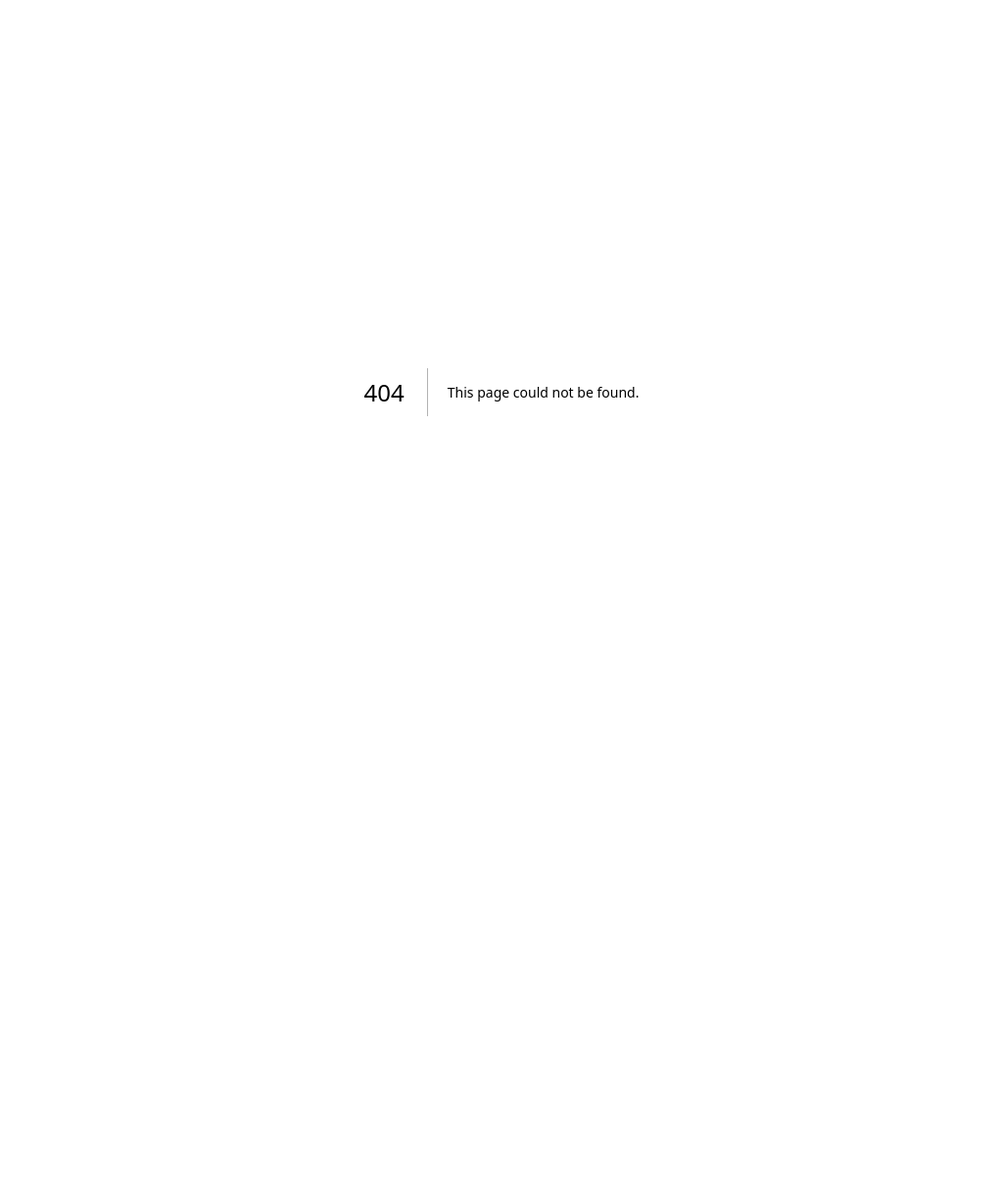
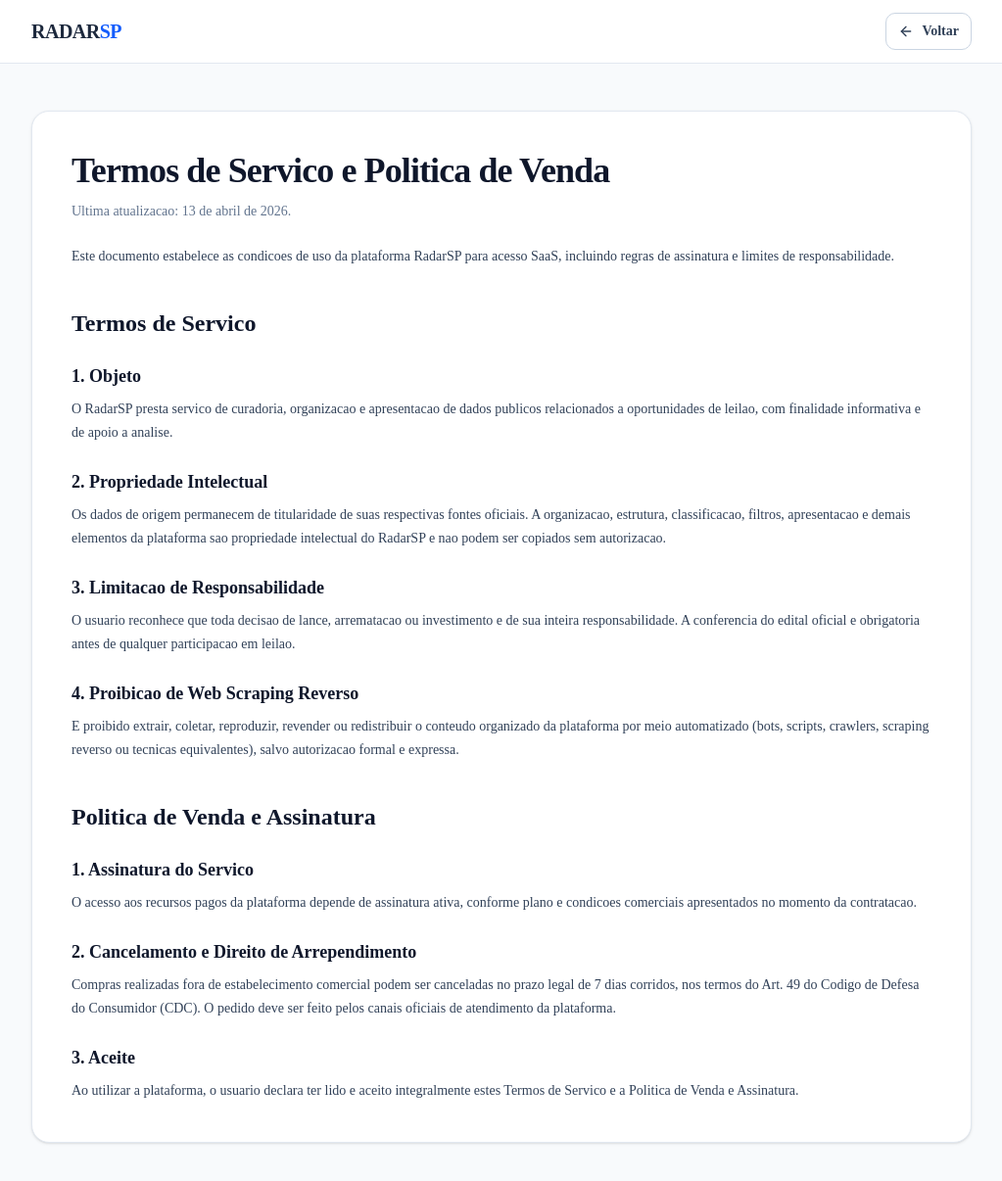
Before and after one commit to freitasbtw/radar.ai, a Next.js app in the folder frontend/: page /legal/termos-e-politica-de-venda in a window 1280 px wide. Before the commit this address had no page. Shown: the top 1206 px of the page at 98% size, without its empty margins (128-1151 px from the left). Before the commit the page ends 800 px from the top, so only its background shows below. Built offline with nearby package versions, Linux system fonts and the light colour scheme.

Commit message:
feat(legal): add terms of service and sales policy page
Closes #1

Closes #2

```diff
--- /dev/null
+++ b/frontend/src/app/legal/termos-e-politica-de-venda/page.tsx
@@ -0,0 +1,111 @@
+import type { Metadata } from "next";
+import Link from "next/link";
+import { ArrowLeft } from "lucide-react";
+
+export const metadata: Metadata = {
+  title: "Termos de Servico e Politica de Venda | Radar.ai",
+  description:
+    "Base juridica do Radar.ai para prestacao de servico de curadoria de dados publicos e politica de assinatura.",
+};
+
+export default function LegalTermsAndSalesPolicyPage() {
+  return (
+    <main className="min-h-screen bg-slate-50 text-slate-900 font-sans">
+      <header className="border-b border-slate-200 bg-white">
+        <div className="mx-auto flex h-16 w-full max-w-5xl items-center justify-between px-4 md:px-8">
+          <span className="text-xl font-black tracking-tight text-slate-800">
+            RADAR<span className="text-blue-600">SP</span>
+          </span>
+          <Link
+            href="/"
+            className="inline-flex items-center gap-2 rounded-lg border border-slate-300 px-3 py-2 text-sm font-semibold text-slate-700 transition-colors hover:bg-slate-100"
+          >
+            <ArrowLeft className="h-4 w-4" />
+            Voltar
+          </Link>
+        </div>
+      </header>
+
+      <div className="mx-auto w-full max-w-5xl px-4 py-8 md:px-8 md:py-12">
+        <article className="rounded-2xl border border-slate-200 bg-white p-6 shadow-sm md:p-10">
+          <h1 className="text-3xl font-black tracking-tight text-slate-900 md:text-4xl">
+            Termos de Servico e Politica de Venda
+          </h1>
+          <p className="mt-3 text-sm text-slate-500">Ultima atualizacao: 13 de abril de 2026.</p>
+          <p className="mt-6 text-sm leading-6 text-slate-700">
+            Este documento estabelece as condicoes de uso da plataforma RadarSP para acesso SaaS,
+            incluindo regras de assinatura e limites de responsabilidade.
+          </p>
+
+          <section id="termos-de-servico" className="mt-10 space-y-6">
+            <h2 className="text-2xl font-black text-slate-900">Termos de Servico</h2>
+
+            <div className="space-y-2">
+              <h3 className="text-lg font-bold text-slate-900">1. Objeto</h3>
+              <p className="text-sm leading-6 text-slate-700">
+                O RadarSP presta servico de curadoria, organizacao e apresentacao de dados publicos
+                relacionados a oportunidades de leilao, com finalidade informativa e de apoio a analise.
+              </p>
+            </div>
+
+            <div className="space-y-2">
+              <h3 className="text-lg font-bold text-slate-900">2. Propriedade Intelectual</h3>
+              <p className="text-sm leading-6 text-slate-700">
+                Os dados de origem permanecem de titularidade de suas respectivas fontes oficiais. A
+                organizacao, estrutura, classificacao, filtros, apresentacao e demais elementos da
+                plataforma sao propriedade intelectual do RadarSP e nao podem ser copiados sem autorizacao.
+              </p>
+            </div>
+
+            <div className="space-y-2">
+              <h3 className="text-lg font-bold text-slate-900">3. Limitacao de Responsabilidade</h3>
+              <p className="text-sm leading-6 text-slate-700">
+                O usuario reconhece que toda decisao de lance, arrematacao ou investimento e de sua inteira
+                responsabilidade. A conferencia do edital oficial e obrigatoria antes de qualquer
+                participacao em leilao.
+              </p>
+            </div>
+
+            <div className="space-y-2">
+              <h3 className="text-lg font-bold text-slate-900">4. Proibicao de Web Scraping Reverso</h3>
+              <p className="text-sm leading-6 text-slate-700">
+                E proibido extrair, coletar, reproduzir, revender ou redistribuir o conteudo organizado da
+                plataforma por meio automatizado (bots, scripts, crawlers, scraping reverso ou tecnicas
+                equivalentes), salvo autorizacao formal e expressa.
+              </p>
+            </div>
+          </section>
+
+          <section id="politica-de-venda" className="mt-10 space-y-6">
+            <h2 className="text-2xl font-black text-slate-900">Politica de Venda e Assinatura</h2>
+
+            <div className="space-y-2">
+              <h3 className="text-lg font-bold text-slate-900">1. Assinatura do Servico</h3>
+              <p className="text-sm leading-6 text-slate-700">
+                O acesso aos recursos pagos da plataforma depende de assinatura ativa, conforme plano e
+                condicoes comerciais apresentados no momento da contratacao.
+              </p>
+            </div>
+
+            <div className="space-y-2">
+              <h3 className="text-lg font-bold text-slate-900">2. Cancelamento e Direito de Arrependimento</h3>
+              <p className="text-sm leading-6 text-slate-700">
+                Compras realizadas fora de estabelecimento comercial podem ser canceladas no prazo legal de 7
+                dias corridos, nos termos do Art. 49 do Codigo de Defesa do Consumidor (CDC). O pedido deve
+                ser feito pelos canais oficiais de atendimento da plataforma.
+              </p>
+            </div>
+
+            <div className="space-y-2">
+              <h3 className="text-lg font-bold text-slate-900">3. Aceite</h3>
+              <p className="text-sm leading-6 text-slate-700">
+                Ao utilizar a plataforma, o usuario declara ter lido e aceito integralmente estes Termos de
+                Servico e a Politica de Venda e Assinatura.
+              </p>
+            </div>
+          </section>
+        </article>
+      </div>
+    </main>
+  );
+}
--- a/frontend/src/app/page.tsx
+++ b/frontend/src/app/page.tsx
@@ -301,8 +301,12 @@ const App = () => {
             © 2026 Radar SP - Inteligência de Dados
           </div>
           <div className="flex gap-6 text-slate-500 font-medium text-sm">
-            <a href="#" className="hover:text-blue-600 transition-colors">Termos</a>
-            <a href="#" className="hover:text-blue-600 transition-colors">Privacidade</a>
+            <Link href="/legal/termos-e-politica-de-venda#termos-de-servico" className="hover:text-blue-600 transition-colors">
+              Termos
+            </Link>
+            <Link href="/legal/termos-e-politica-de-venda#politica-de-venda" className="hover:text-blue-600 transition-colors">
+              Politica de Venda
+            </Link>
           </div>
         </div>
       </footer>
```
